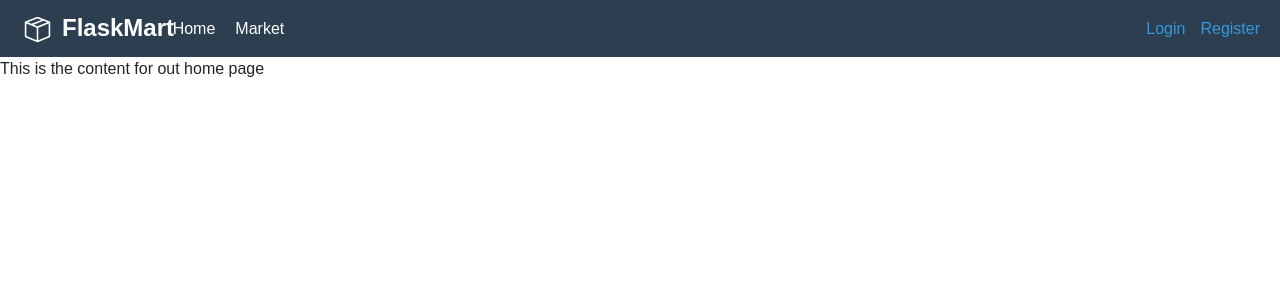
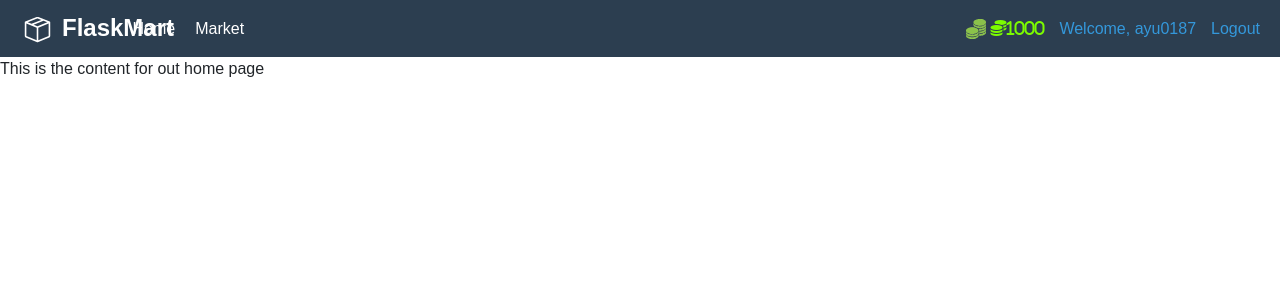
Before and after one commit to ayu014/FlaskMart, a Flask app: page / in a window 1280 px wide. Shown: the top 300 px of the page. Run offline with Flask 3, Linux system fonts and the light colour scheme; a user stored in the database is signed in; some libraries are stand-ins or nearby versions.

Commit message:
add budget display

```diff
--- a/market/templates/base.html
+++ b/market/templates/base.html
@@ -33,13 +33,24 @@
                 <a href="{{ url_for('home')}}"> <img src="{{url_for('static',filename='images/logo.svg')}}" height="35px" style="margin-right: 7px;">FlaskMart</a>
             </div>
             <ul class="nav-links">
-                <li style="margin-left: -480px;"><a href="{{ url_for('home')}}">Home</a></li>
+                <li style="margin-left: -430px;"><a href="{{ url_for('home')}}">Home</a></li>
                 <li><a href="{{ url_for('market_page')}}">Market</a></li>
             </ul>
-            <div class="auth-links">
-                <a href="{{ url_for('login_page')}}" class="login">Login</a>
-                <a href="{{ url_for('register_page')}}" class="register">Register</a>
-            </div>
+            {% if current_user.is_authenticated %}
+                <div class="auth-links">
+                    <a style="color: lawngreen; font-weight: bold;">
+                        <img src="{{url_for('static',filename='images/coin.svg')}}" height="20px">
+                        <i class="fas fa-coins">{{current_user.budget }}</i>
+                    </a>
+                    <a href="#" class="login">Welcome, {{ current_user.username }}</a>
+                    <a href="#" class="register">Logout</a>
+                </div>
+            {% else %}
+                <div class="auth-links">
+                    <a href="{{ url_for('login_page')}}" class="login">Login</a>
+                    <a href="{{ url_for('register_page')}}" class="register">Register</a>
+                </div>
+            {% endif %}
         </div>
     </nav>
 
```
Also changed, not shown: market/static/images/coin.svg (added).
